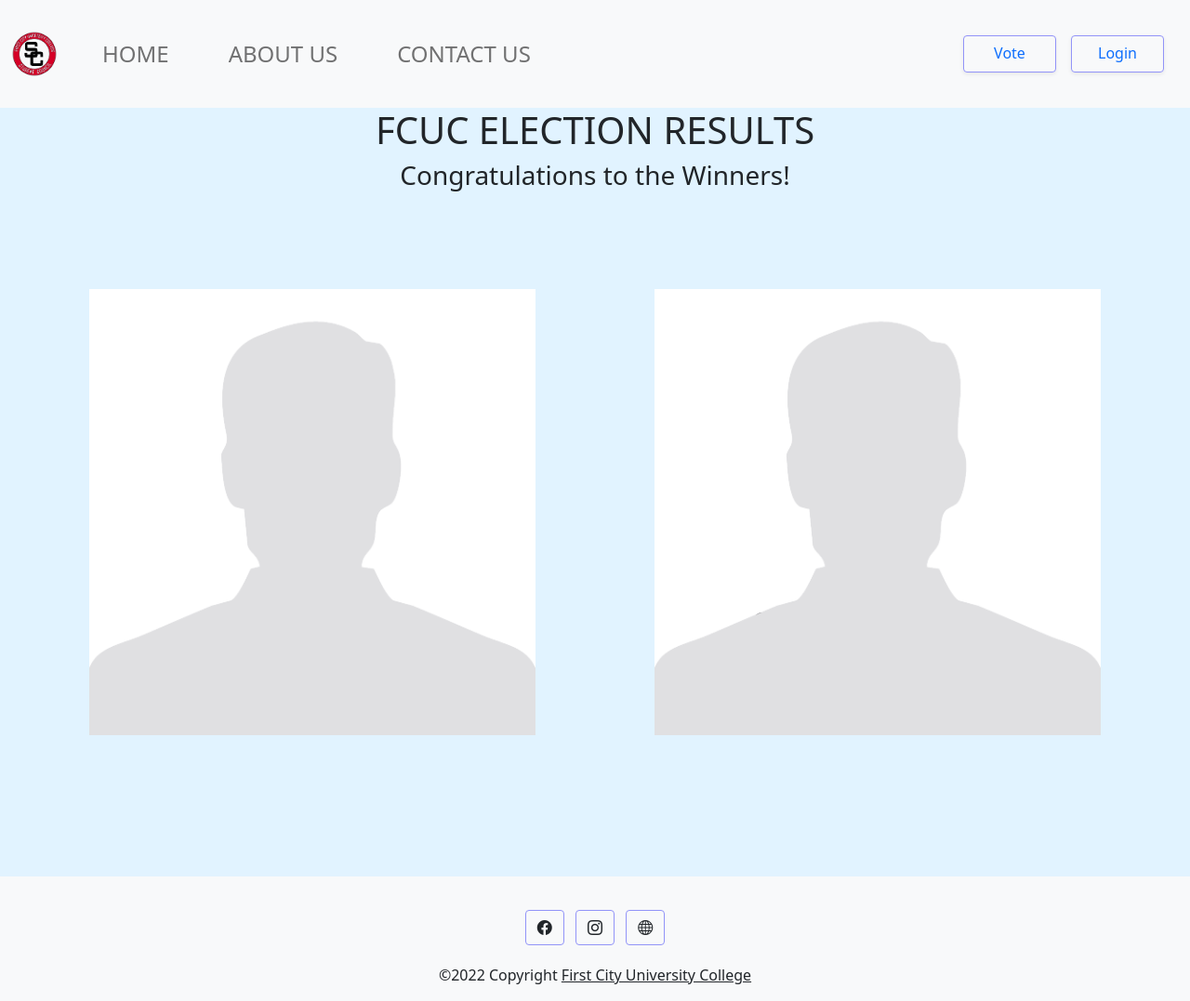
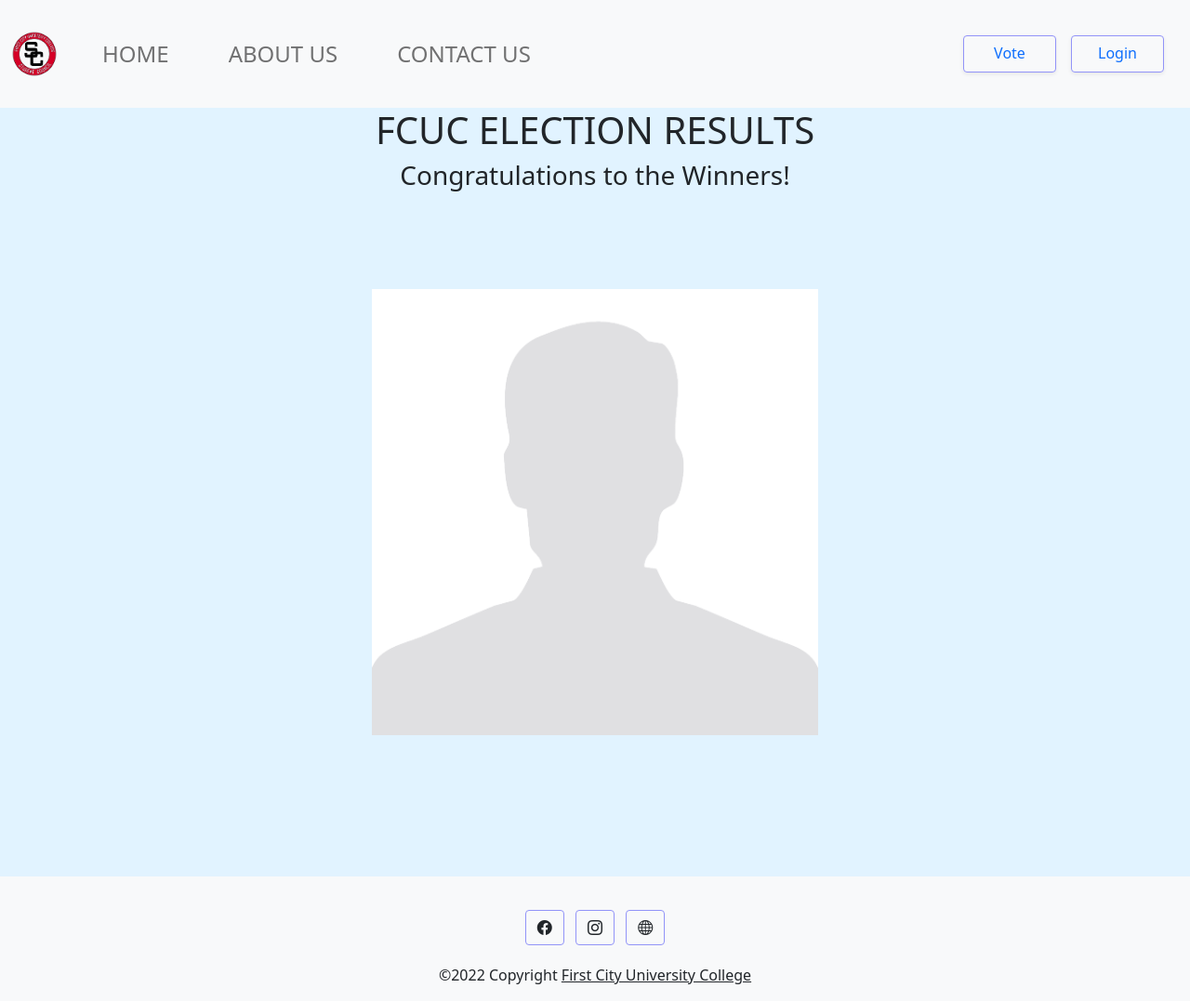
Before and after one commit to javelineou/sd-project, a PHP site: page /sd-project/winner.php in a window 1280 px wide. Shown: the whole page at 93% size. Run offline with PHP 8.4, Linux system fonts and the light colour scheme.

Commit message:
update winner page

```diff
--- a/winner.php
+++ b/winner.php
@@ -118,19 +118,8 @@
 			</div>
 
 			<div class = "content">
-				<h2>1st Place Winner<br />
+				<h2>NAME<br />
 				<span>STUDENT COUNCIL PRESIDENT</span></h2>
-			</div>
-		</div>
-
-		<div class = "wbox">
-			<div class = "imgbox">
-				<img src = "img/unknown.png" alt = "Winner Second Place">
-			</div>
-
-			<div class = "content">
-				<h2>2st Place Winner<br />
-				<span>STUDENT COUNCIL VICE PRESIDENT</span></h2>
 			</div>
 		</div>
 	</div>
```
